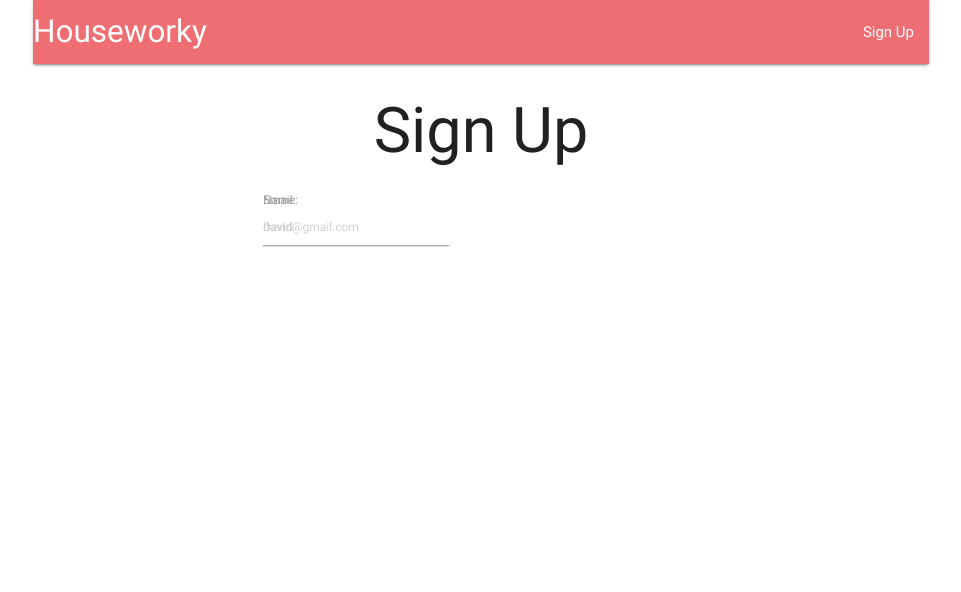
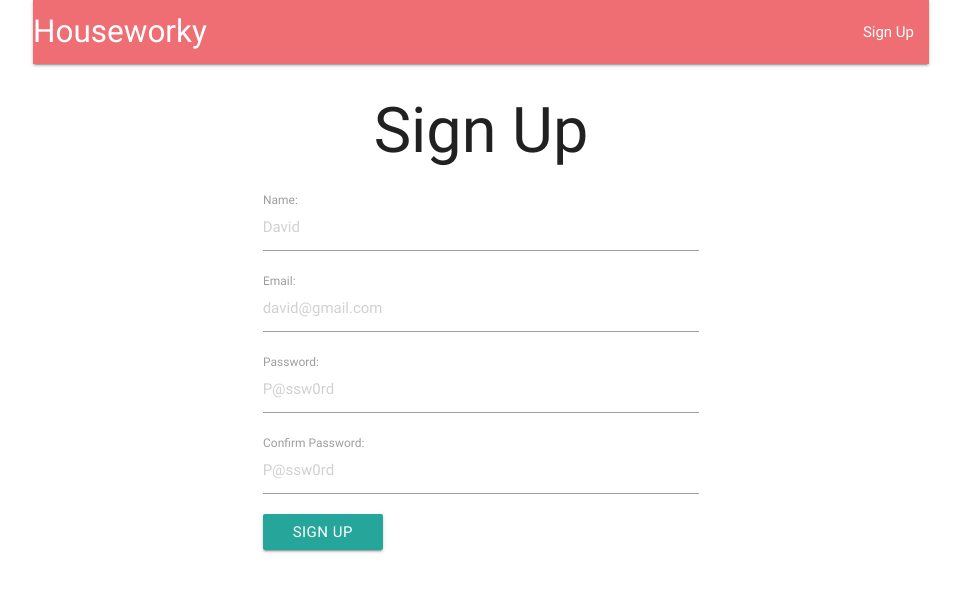
Before and after one commit to DavidRHale/houseworky-web, a React (Create React App) app: page /signup in a window 1280 px wide. Shown: the top 592 px of the page, without its empty margins (159-1120 px from the left). Built offline with nearby package versions, Linux system fonts and the light colour scheme.

Commit message:
update sign up form state when typing in inputs

```diff
--- a/e2etests/authTests.js
+++ b/e2etests/authTests.js
@@ -18,16 +18,19 @@ describe('Signup', () => {
 
     const nameInput = browser.element('#name-input');
     nameInput.setValue('Dave');
+
     const emailInput = browser.element('#email-input');
     emailInput.setValue('dave@gmail.com');
+
     const passwordInput = browser.element('#password-input');
     passwordInput.setValue('P@ssword');
+
     const passwordConfirmInput = browser.element('#password-confirm-input');
     passwordConfirmInput.setValue('P@ssword');
 
     const submitButton = browser.element('#submit-button');
     submitButton.click();
 
-    expect(browser.getUrl()).to.equal('http://localhost:3000/login');
+    expect(browser.getUrl()).to.equal('http://localhost:3000/login', 'Should redirect to login page after sign up');
   });
 });
--- a/src/components/SignUp/SignUp.js
+++ b/src/components/SignUp/SignUp.js
@@ -1,18 +1,49 @@
-import React from 'react';
+import React, { Component } from 'react';
 
 import FormInput from '../common/FormInput/FormInput';
 
-export default () => (
+const initialState = {
+  name: '',
+  email: '',
+  password: '',
+  passwordConfirm: '',
+};
+
+class SignUp extends Component {
+  constructor() {
+    super();
+
+    this.state = initialState;
+
+    this.onSubmit = this.onSubmit.bind(this);
+  }
+
+  onSubmit(event) {
+    event.preventDefault();
+    console.log(this.state);
+  }
+
+  render() {
+    const {
+      name,
+      email,
+      password,
+      passwordConfirm,
+    } = this.state;
+
+    return (
       <div>
         <h1 className="center">
           Sign Up
         </h1>
         <div className="row">
-      <form className="col s6 offset-s3">
+          <form className="col s6 offset-s3" onSubmit={this.onSubmit}>
             <FormInput
               idCore="name"
               labelText="Name:"
               placeholder="David"
+              value={name}
+              onChange={event => this.setState({ name: event.target.value })}
             />
 
             <FormInput
@@ -20,8 +51,39 @@ export default () => (
               type="email"
               labelText="Email:"
               placeholder="david@gmail.com"
+              value={email}
+              onChange={event => this.setState({ email: event.target.value })}
+            />
+
+            <FormInput
+              idCore="password"
+              type="password"
+              labelText="Password:"
+              placeholder="P@ssw0rd"
+              value={password}
+              onChange={event => this.setState({ password: event.target.value })}
+            />
+
+            <FormInput
+              idCore="password-confirm"
+              type="password"
+              labelText="Confirm Password:"
+              placeholder="P@ssw0rd"
+              value={passwordConfirm}
+              onChange={event => this.setState({ passwordConfirm: event.target.value })}
+            />
+
+            <input
+              id="submit-button"
+              type="submit"
+              value="Sign Up"
+              className="btn"
             />
           </form>
         </div>
       </div>
     );
+  }
+}
+
+export default SignUp;
--- a/src/components/common/FormInput/FormInput.js
+++ b/src/components/common/FormInput/FormInput.js
@@ -1,3 +1,5 @@
+/* eslint jsx-a11y/label-has-for: 0 */
+
 import React from 'react';
 import PropTypes from 'prop-types';
 
@@ -7,6 +9,8 @@ const FormInput = (props) => {
     type,
     placeholder,
     idCore,
+    value,
+    onChange,
   } = props;
 
   return (
@@ -16,12 +20,14 @@ const FormInput = (props) => {
     >
       <label htmlFor={`${idCore}-input`} className="active">
         {labelText}
-        <input
-          type={type}
-          placeholder={placeholder}
-          id={`${idCore}-input`}
-        />
       </label>
+      <input
+        type={type}
+        placeholder={placeholder}
+        id={`${idCore}-input`}
+        value={value}
+        onChange={onChange}
+      />
     </div>
   );
 };
@@ -31,6 +37,8 @@ FormInput.propTypes = {
   type: PropTypes.string,
   placeholder: PropTypes.string,
   idCore: PropTypes.string.isRequired,
+  value: PropTypes.string.isRequired,
+  onChange: PropTypes.func.isRequired,
 };
 
 FormInput.defaultProps = {
```
Also changed, not shown: 2 other files (tests, documents, lock files or other folders). Lines whose indentation alone changed are shown as unchanged.
